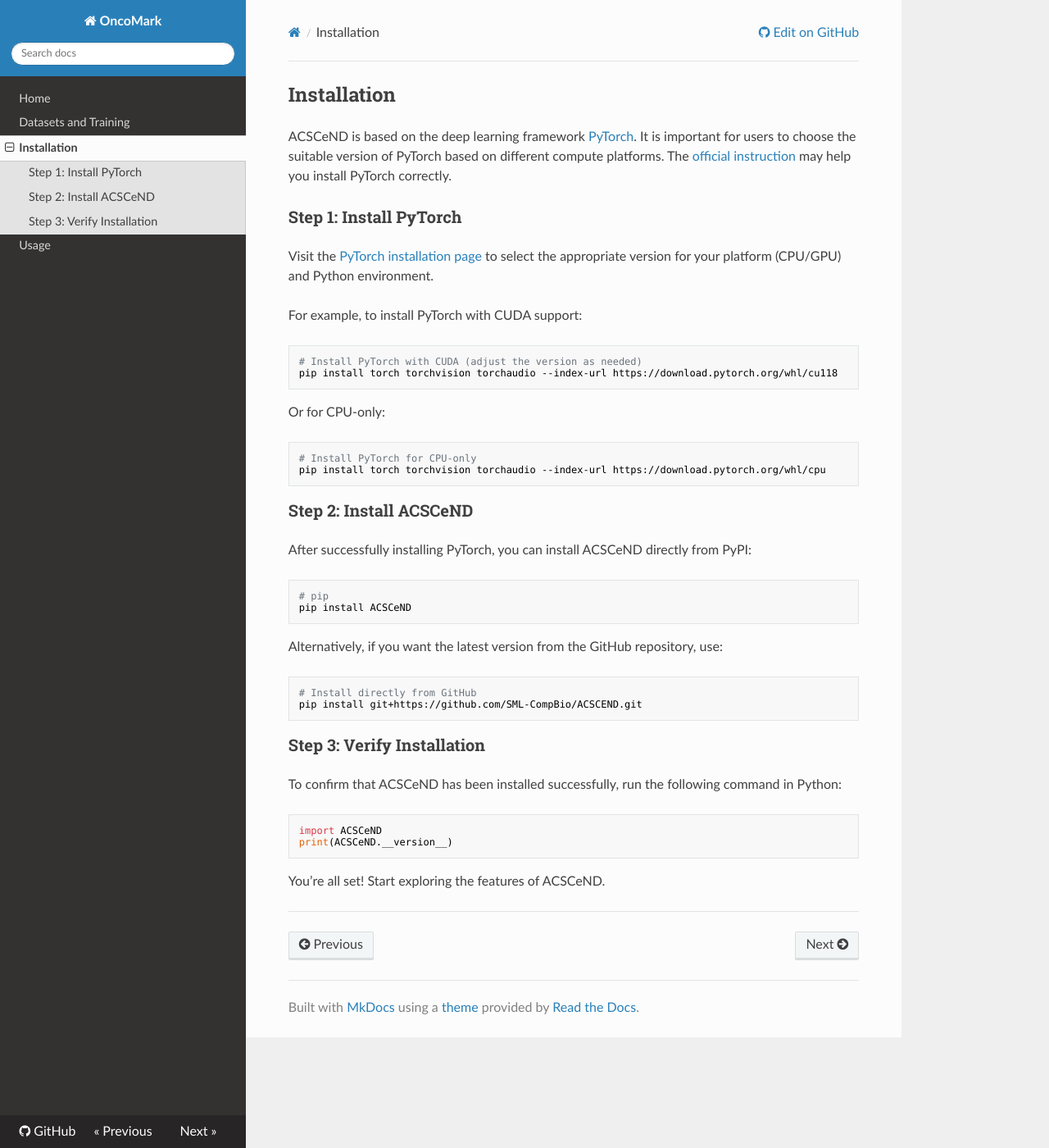
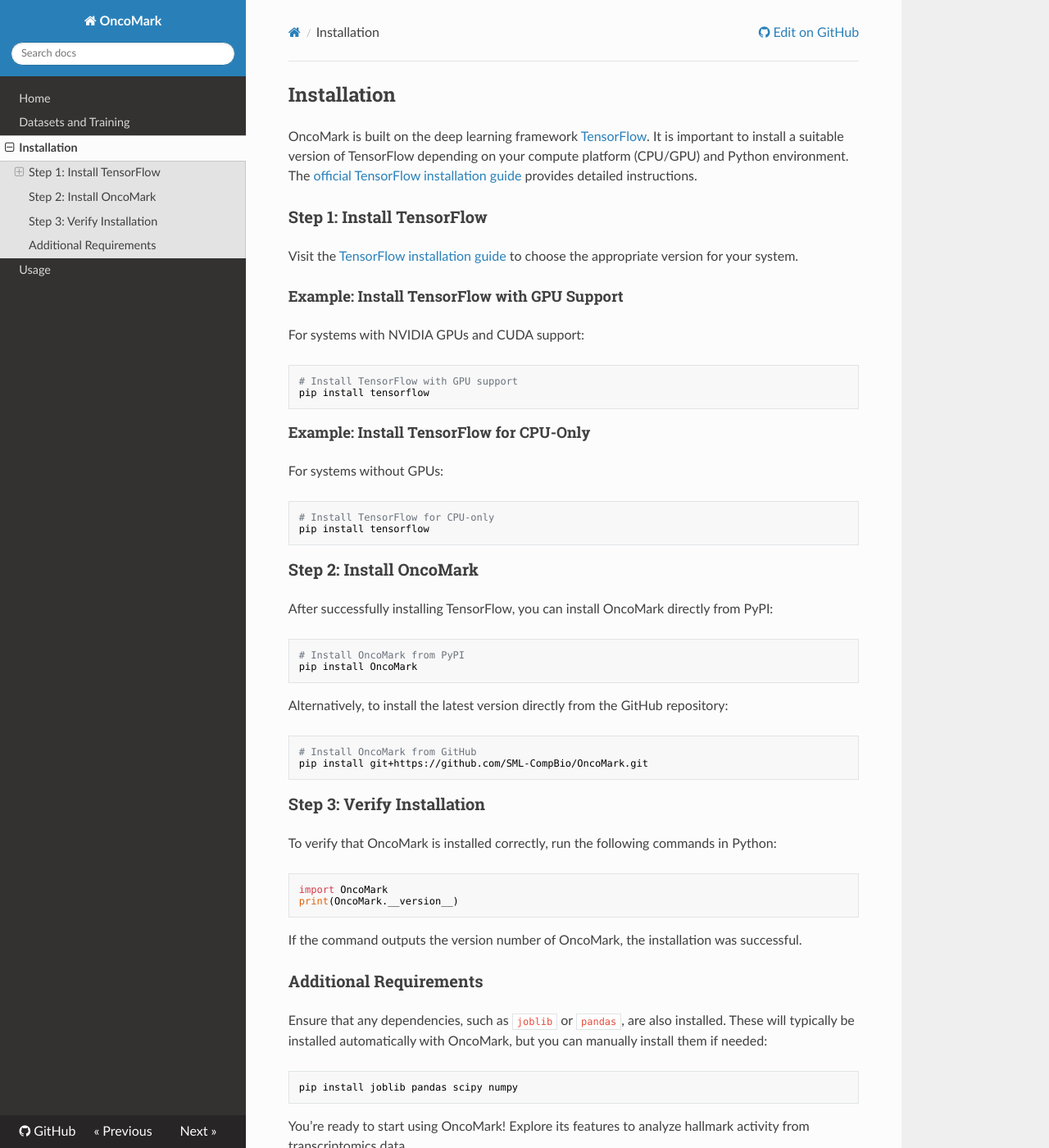
Before and after one commit to SML-CompBio/OncoMark, an MkDocs documentation site: the page built from docs/installation.md, in a window 1280 px wide and 1400 px high. Shown: the whole window at 82% size. Built offline with MkDocs 1.6.1, drawn with Linux system fonts in a browser that asks for light colours; nearby versions of some CDN libraries.

Commit message:
Update installation.md

````diff
--- a/docs/installation.md
+++ b/docs/installation.md
@@ -1,46 +1,58 @@
 ## Installation
-ACSCeND is based on the deep learning framework [PyTorch](https://pytorch.org). It is important for users to choose the suitable version of PyTorch based on different compute platforms. The [official instruction](https://pytorch.org/get-started/locally/) may help you install PyTorch correctly.
 
-### Step 1: Install PyTorch
-Visit the [PyTorch installation page](https://pytorch.org/get-started/locally/) to select the appropriate version for your platform (CPU/GPU) and Python environment.
+OncoMark is built on the deep learning framework [TensorFlow](https://www.tensorflow.org/). It is important to install a suitable version of TensorFlow depending on your compute platform (CPU/GPU) and Python environment. The [official TensorFlow installation guide](https://www.tensorflow.org/install) provides detailed instructions.
 
-For example, to install PyTorch with CUDA support:
+### Step 1: Install TensorFlow
+Visit the [TensorFlow installation guide](https://www.tensorflow.org/install) to choose the appropriate version for your system.
+
+#### Example: Install TensorFlow with GPU Support
+For systems with NVIDIA GPUs and CUDA support:
 
 ```bash
-# Install PyTorch with CUDA (adjust the version as needed)
-pip install torch torchvision torchaudio --index-url https://download.pytorch.org/whl/cu118
+# Install TensorFlow with GPU support
+pip install tensorflow
 ```
 
-Or for CPU-only:
+#### Example: Install TensorFlow for CPU-Only
+For systems without GPUs:
 
 ```bash
-# Install PyTorch for CPU-only
-pip install torch torchvision torchaudio --index-url https://download.pytorch.org/whl/cpu
+# Install TensorFlow for CPU-only
+pip install tensorflow
 ```
 
-### Step 2: Install ACSCeND
-After successfully installing PyTorch, you can install ACSCeND directly from PyPI:
+### Step 2: Install OncoMark
+After successfully installing TensorFlow, you can install OncoMark directly from PyPI:
 
 ```bash
-# pip
-pip install ACSCeND
+# Install OncoMark from PyPI
+pip install OncoMark
 ```
 
-Alternatively, if you want the latest version from the GitHub repository, use:
+Alternatively, to install the latest version directly from the GitHub repository:
 
 ```bash
-# Install directly from GitHub
-pip install git+https://github.com/SML-CompBio/ACSCEND.git
+# Install OncoMark from GitHub
+pip install git+https://github.com/SML-CompBio/OncoMark.git
 ```
 
 ### Step 3: Verify Installation
-To confirm that ACSCeND has been installed successfully, run the following command in Python:
+To verify that OncoMark is installed correctly, run the following commands in Python:
 
 ```python
-import ACSCeND
-print(ACSCeND.__version__)
+import OncoMark
+print(OncoMark.__version__)
 ```
 
-You’re all set! Start exploring the features of ACSCeND.
+If the command outputs the version number of OncoMark, the installation was successful.
+
+### Additional Requirements
+Ensure that any dependencies, such as `joblib` or `pandas`, are also installed. These will typically be installed automatically with OncoMark, but you can manually install them if needed:
+
+```bash
+pip install joblib pandas scipy numpy
+```
+
+You’re ready to start using OncoMark! Explore its features to analyze hallmark activity from transcriptomics data.
 
 ---
````
